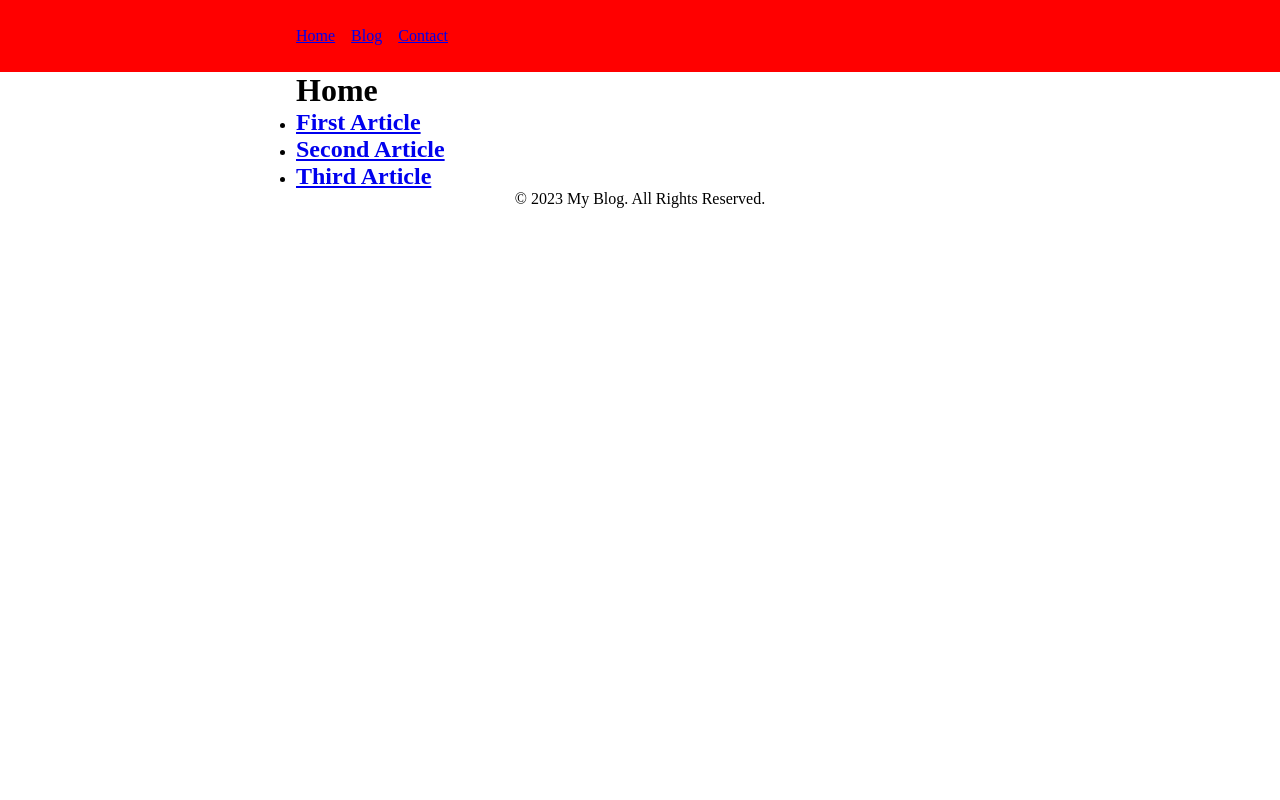
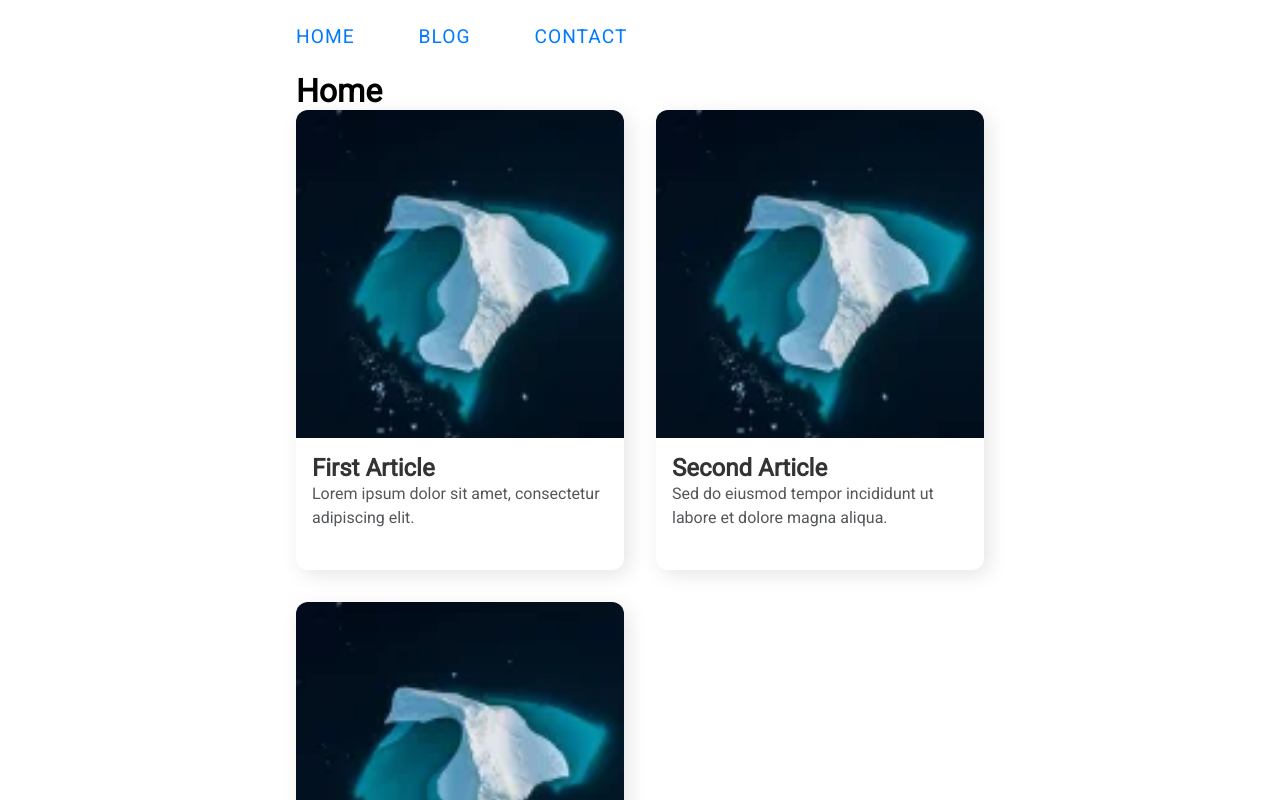
Before and after one commit to edelvarden/blog-app, a React (Vite) app: page / in a window 1280 px wide. Shown: the top 800 px of the page. Built offline with nearby package versions, Linux system fonts and the light colour scheme.

Commit message:
some fixes and create variables

```diff
--- a/index.html
+++ b/index.html
@@ -1,10 +1,11 @@
 <!DOCTYPE html>
 <html lang="en">
   <head>
-    <meta charset="UTF-8" />
-    <link rel="icon" type="image/svg+xml" href="/favicon.svg" />
-    <meta name="viewport" content="width=device-width, initial-scale=1.0" />
+    <meta charset="UTF-8">
+    <meta name="viewport" content="width=device-width, initial-scale=1.0">
     <title>Home</title>
+    <link rel="icon" type="image/svg+xml" href="/favicon.svg">
+    <link href="https://fonts.googleapis.com/css2?family=Roboto:wght@300;400&display=swap" rel="stylesheet">
   </head>
   <body>
     <div id="root"></div>
--- a/src/Header/index.jsx
+++ b/src/Header/index.jsx
@@ -3,6 +3,7 @@ import Container from '../Container';
 import styles from './styles.module.scss';
 
 const Header = () => {
+
   return (
     <>
       <header className={styles.header}>
@@ -10,9 +11,9 @@ const Header = () => {
           <div className={styles.body}>
             <nav>
               <ul className={styles.menu}>
-                <li className={styles.menuItem}><Link to="/">Home</Link></li>
-                <li className={styles.menuItem}><Link to="/blog">Blog</Link></li>
-                <li className={styles.menuItem}><Link to="/contact">Contact</Link></li>
+                <li className={styles.menuItem}><Link className={styles.menuLink} to="/">Home</Link></li>
+                <li className={styles.menuItem}><Link className={styles.menuLink} to="/blog">Blog</Link></li>
+                <li className={styles.menuItem}><Link className={styles.menuLink} to="/contact">Contact</Link></li>
               </ul>
             </nav>
           </div>
--- a/src/Header/styles.module.scss
+++ b/src/Header/styles.module.scss
@@ -1,10 +1,12 @@
+@import "../variables.scss";
+
 $header-height: 72px;
 
 .header {
-  background-color: red;
   position: fixed;
-  top: 0;
   width: 100%;
+  z-index: 10;
+  transition: background-color 0.3s ease-in-out;
 }
 
 .placeholder {
@@ -12,18 +14,49 @@ $header-height: 72px;
 }
 
 .body {
-    height: $header-height;
-    display: flex;
-    align-items: center;
-    justify-content: space-between;
+  height: $header-height;
+  display: flex;
+  align-items: center;
+  justify-content: space-between;
+}
+
+.logo {
+  font-size: 2rem;
+  font-weight: bold;
+  text-transform: uppercase;
+  letter-spacing: 2px;
+  margin-left: 1rem;
+
+  // Example use of color variables
+  color: $main-font-color;
 }
 
 .menu {
   display: flex;
-  gap: 1em;
+  gap: 2rem;
   align-items: center;
-  flex-wrap: wrap;
   list-style: none;
 }
-.menuItem:not(:last-child) {
+
+.menuLink {
+  color: $link-color;
+  text-decoration: none;
+  padding-bottom: 0.5rem;
+  border-bottom: 2px solid transparent;
+  transition: border-color 0.3s ease-in-out;
+
+  &:hover,
+  &.active {
+    border-color: $link-color;
+  }
 }
+
+.menuItem {
+  font-size: 1.2rem;
+  text-transform: uppercase;
+  letter-spacing: 1px;
+  margin-right: 2rem;
+
+  // Example use of color variables
+  color: $secondary-font-color;
+}
--- a/src/Pages/Home.jsx
+++ /dev/null
@@ -1,23 +0,0 @@
-import { Link } from 'react-router-dom';
-
-const Home = ({ articles }) => {
-  return (
-    <>
-      <h1>Home</h1>
-
-      {/* Map over articles and display them */}
-      <ul>
-        {articles?.map((article) => (
-          <li key={article.id}>
-            <Link to={`/article/${article.id}`}>
-              <h2>{article.title}</h2>
-              <p>{article.body}</p>
-            </Link>
-          </li>
-        ))}
-      </ul>
-    </>
-  );
-}
-
-export default Home;
--- /dev/null
+++ b/src/Pages/Home/index.jsx
@@ -0,0 +1,27 @@
+import { Link } from 'react-router-dom';
+import styles from "./styles.module.scss";
+
+const Home = ({ articles }) => {
+  return (
+    <>
+      <h1>Home</h1>
+
+      {/* Map over articles and display them */}
+      <ul className={styles.list}>
+        {articles?.map((article) => (
+          <li className={styles.item} key={article.id}>
+            <Link className={styles.link} to={`/article/${article.id}`}>
+              <img src={"/articles/1/" + article.image} alt="image" />
+              <div className={styles.content}>
+                <h2 className={styles.title}>{article.title}</h2>
+                <p className={styles.paragraph}>{article.excerpt}</p>
+              </div>
+            </Link>
+          </li>
+        ))}
+      </ul>
+    </>
+  );
+}
+
+export default Home;
--- /dev/null
+++ b/src/Pages/Home/styles.module.scss
@@ -0,0 +1,64 @@
+@import "../../variables.scss";
+
+.list {
+    list-style-type: none;
+    display: grid;
+    gap: 2rem;
+    grid-template-columns: repeat(auto-fit, minmax(280px, 1fr));
+  }
+
+  .item {
+    background-color: #fff;
+    box-shadow: 5px 5px 20px rgba(0, 0, 0, 0.1);
+    border-radius: 12px;
+    overflow: hidden;
+    transition: all ease-in-out 0.2s;
+
+    &:hover {
+      box-shadow: 10px 15px 30px rgba(0, 0, 0, 0.2);
+    }
+
+    .link {
+      text-decoration: none;
+      width: 100%;
+      height: 100%;
+
+      display: flex;
+      flex-direction: column;
+      justify-content: space-between;
+    }
+
+    .image {
+      height: 60%;
+      object-fit: cover;
+      grid-column: 1 / -1; // Expand the image to occupy both grid rows
+    }
+
+    .content {
+      padding: 1rem;
+
+      .title {
+        color: $main-font-color;
+
+        font-size: 1.5em;
+        font-weight: bold;
+
+        grid-row: 1 / span 1; // Place the title in the first row
+      }
+
+      .paragraph {
+        color: $secondary-font-color;
+
+        margin-top: auto;
+        font-size: 1em;
+        line-height: 1.5; // Set the line height to 1.5 times the font size for readability
+        overflow: hidden;
+        text-overflow: ellipsis;
+
+        display: -webkit-box; // For Safari and older versions of Chrome and Firefox
+        -webkit-line-clamp: 3; // Limit the number of lines to 3
+        -webkit-box-orient: vertical; // Overflow direction for webkit
+        min-height: 4.5em; // Minimum height of 3 lines with 1.5em line height
+      }
+    }
+  }
--- a/src/articles.json
+++ b/src/articles.json
@@ -5,7 +5,7 @@
     "author": "John Doe",
     "date": "2022-03-01",
     "excerpt": "Lorem ipsum dolor sit amet, consectetur adipiscing elit.",
-    "image": "https://example.com/article1.jpg"
+    "image": "general.webp"
   },
   {
     "id": 2,
@@ -13,7 +13,7 @@
     "author": "Jane Smith",
     "date": "2022-03-02",
     "excerpt": "Sed do eiusmod tempor incididunt ut labore et dolore magna aliqua.",
-    "image": "https://example.com/article2.jpg"
+    "image": "general.webp"
   },
   {
     "id": 3,
@@ -21,6 +21,6 @@
     "author": "Bob Johnson",
     "date": "2022-03-03",
     "excerpt": "Ut enim ad minim veniam, quis nostrud exercitation ullamco laboris nisi ut aliquip ex ea commodo consequat.",
-    "image": "https://example.com/article3.jpg"
+    "image": "general.webp"
   }
 ]
--- a/src/index.scss
+++ b/src/index.scss
@@ -1,9 +1,20 @@
+@import "variables.scss";
+@import "scrollbar.scss";
+
+// reset styles
 * {
   box-sizing: border-box;
   margin: 0;
   padding: 0;
 }
 
-.blog-layout {
-  height: 100%;
+body {
+  overflow-y: scroll; // fix scrollbar page moving
+  font-family: $main-font;
 }
+
+// change selection color
+::selection {
+  background-color: #b3d4fc;
+  color: #333;
+}
--- /dev/null
+++ b/src/scrollbar.scss
@@ -0,0 +1,37 @@
+$scrollbar-track-color: #f3f4ed;
+$scrollbar-thumb-color: #bfbfbf;
+$scrollbar-thumb-hover-color: #d2d2d2;
+$scrollbar-thumb-active-color: #a6a6a6;
+
+// Mixin to style the scrollbar track and thumb
+@mixin scrollbar {
+  /* Track */
+  &::-webkit-scrollbar-track {
+    background-color: $scrollbar-track-color;
+  }
+
+  /* Thumb */
+  &::-webkit-scrollbar-thumb {
+    background-color: $scrollbar-thumb-color;
+    border-radius: 10px;
+
+    &:hover {
+      background-color: $scrollbar-thumb-hover-color;
+    }
+
+    &:active {
+      background-color: $scrollbar-thumb-active-color;
+    }
+  }
+}
+
+/* Apply the mixin to the body */
+body {
+  /* Set the width of the scrollbar */
+  &::-webkit-scrollbar {
+    width: 10px;
+  }
+
+  /* Style the scrollbar */
+  @include scrollbar;
+}
--- /dev/null
+++ b/src/variables.scss
@@ -0,0 +1,11 @@
+$main-font: ("Roboto", sans-serif);
+
+$main-font-color: #333333;
+$main-font-color-light: #f5f5f5;
+$main-font-color-dark: #6b6b6b;
+
+$secondary-font-color: #54575A;
+$secondary-font-color-light: #E4E4E4;
+$secondary-font-color-dark: #252527;
+
+$link-color: #007aff;
```
Also changed, not shown: public/articles/1/general.webp (added).
